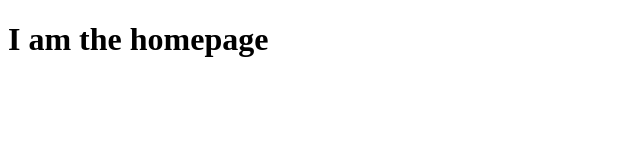
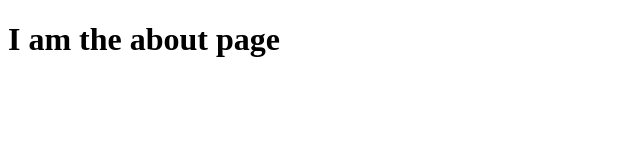
Before and after one commit to Klair98/Practicing_repo, a plain HTML site: page src/index.html in a window 1280 px wide. Shown: the whole page, without its empty margins (0-640 px from the left). Drawn offline with Linux system fonts and the light colour scheme.

Commit message:
I am the about page

```diff
--- a/src/index.html
+++ b/src/index.html
@@ -5,7 +5,7 @@
         <meta name="viewport" content="width=device, initial-scale=1.0"/>
         <title>Document</title>
         <body>
-            <h1>I am the homepage</h1>
+            <h1>I am the about page</h1>
         </body>
     </head>
 </html>
```
